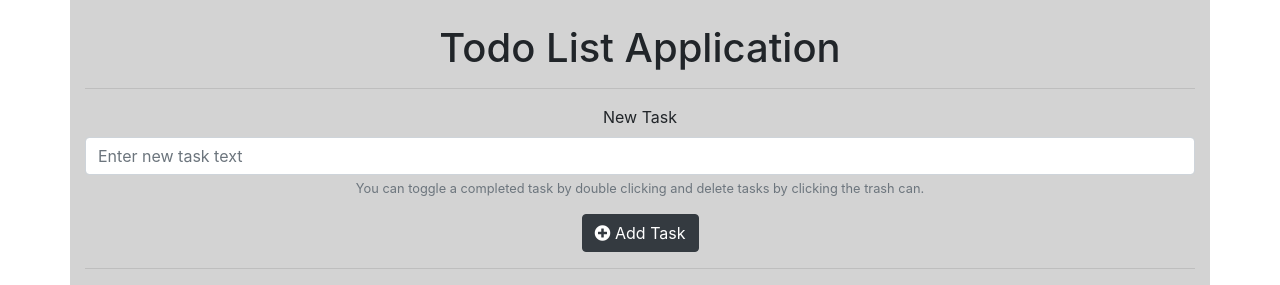
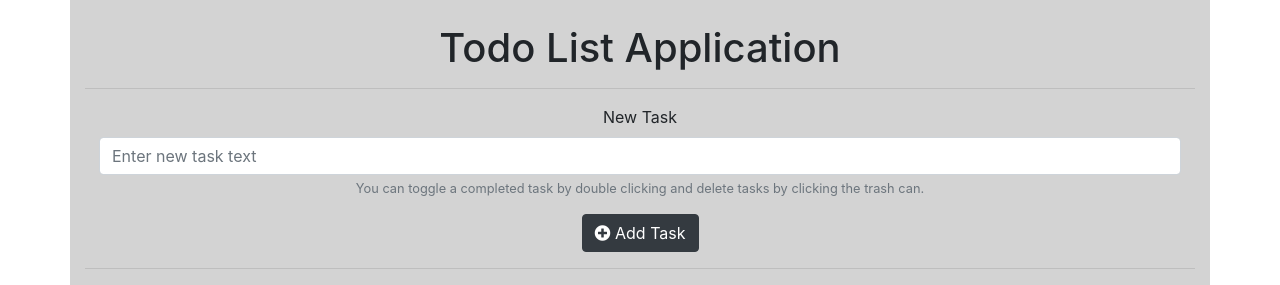
Before and after one commit to kochzj27/bootcamp-reduxtodolist, a React (Create React App) app: page / in a window 1280 px wide. Shown: the top 285 px of the page. Built offline with nearby package versions, Linux system fonts and the light colour scheme.

Commit message:
css updates

```diff
--- a/src/components/TodoForm/TodoForm.css
+++ b/src/components/TodoForm/TodoForm.css
@@ -0,0 +1,4 @@
+.todoForm {
+  margin-left: 14px;
+  margin-right: 14px;
+}
--- a/src/components/TodoForm/TodoForm.js
+++ b/src/components/TodoForm/TodoForm.js
@@ -10,8 +10,8 @@ class TodoForm extends Component {
   }
   render() {
     return (
-      <div classNameName="todoForm">
-        <form>
+      <div classNameName="container">
+        <form className="todoForm">
           <div className="form-group">
             <label for="newTask">New Task</label>
             <input type="text" className="form-control" id="newTask" aria-describedby="taskHelp" placeholder="Enter new task text" />
```
